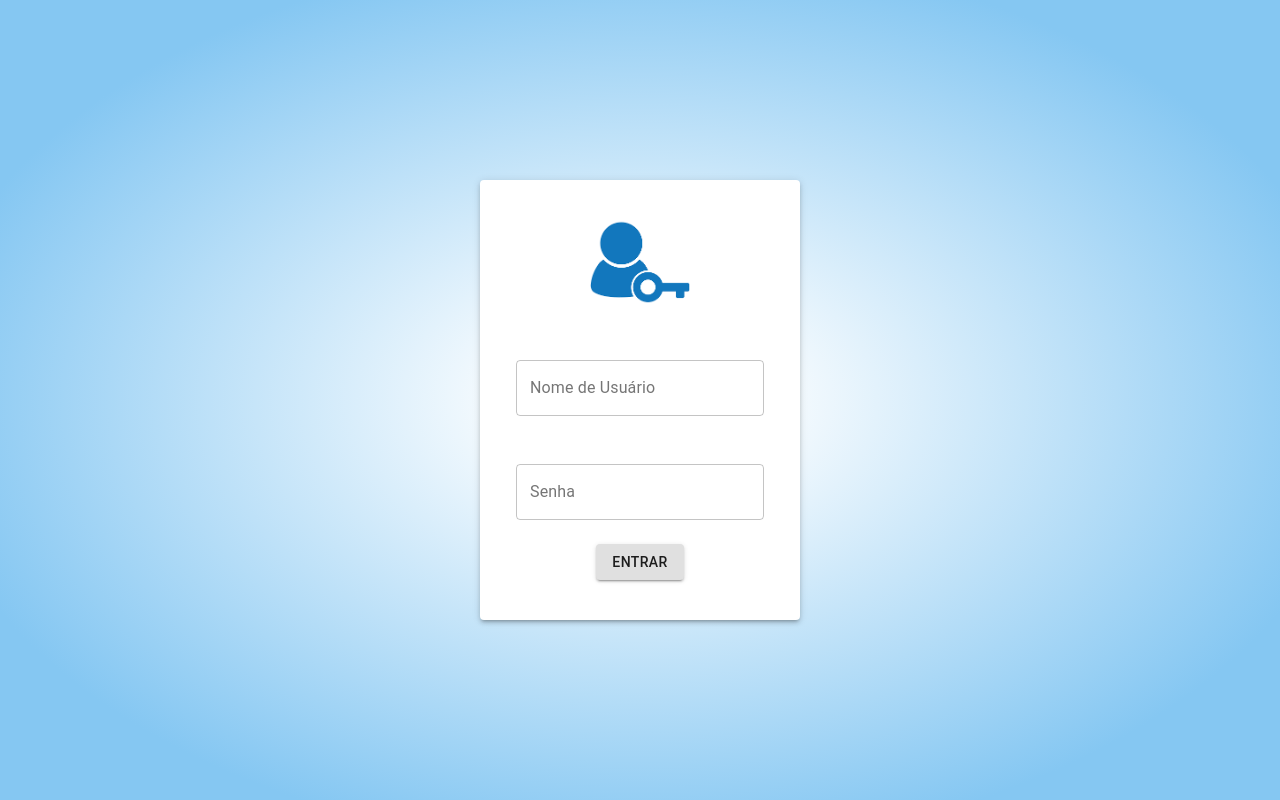
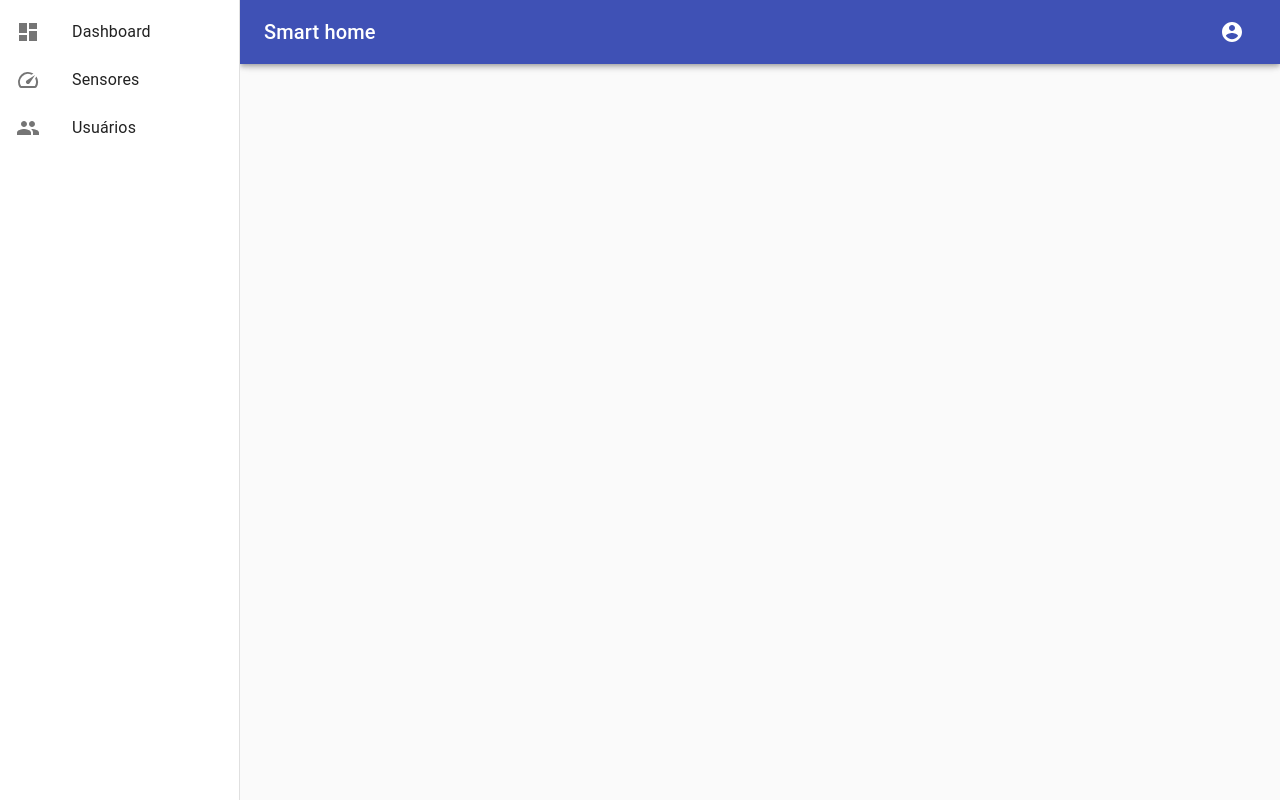
Before and after one commit to Smart-Home-SD/frontend, a React (Create React App) app: page / in a window 1280 px wide. Before the commit this address led to /login. Built offline with nearby package versions, Linux system fonts and the light colour scheme.

Commit message:
Testisng home

```diff
--- a/src/router/Router.jsx
+++ b/src/router/Router.jsx
@@ -17,7 +17,7 @@ const Router = () => (
   <Switch>
     {/* <Route path="/" component={Admin} /> */}
     <Route path="/login" component={loginPage} />
-    <PrivateRoute path="/" component={HomePage} />
+    <Route path="/" component={HomePage} />
   </Switch>
 );
 
```
